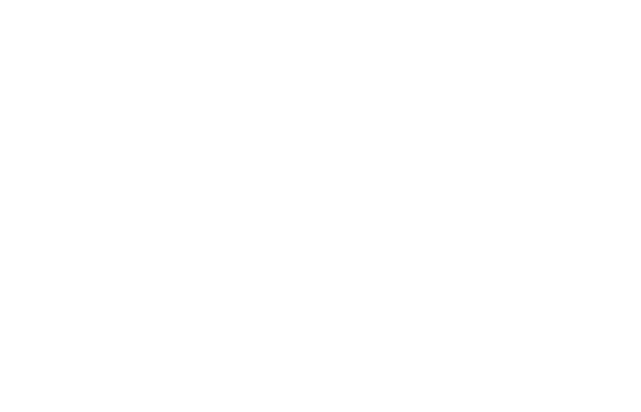
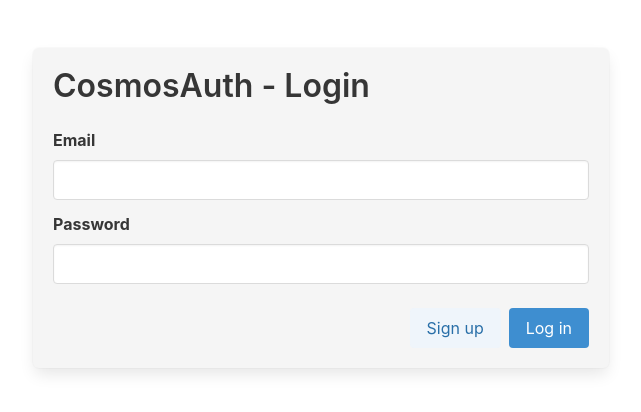
Before and after one commit to BayuDC/cosmos-auth, a React (Vite) app in the folder client/: page /login in a window 1280 px wide. Before the commit this address had no page. Shown: the top 412 px of the page, without its empty margins (319-960 px from the left). Built offline with nearby package versions, Linux system fonts and the light colour scheme.

Commit message:
client: design the login page

```diff
--- a/client/src/App.jsx
+++ b/client/src/App.jsx
@@ -2,6 +2,7 @@
 
 import MainLayout from './layouts/Main';
 import Home from './pages/Home';
+import Login from './pages/Login';
 
 function App() {
     return (
@@ -10,6 +11,7 @@
                 <Route path="/" element={<MainLayout />}>
                     <Route index element={<Home />} />
                 </Route>
+                <Route path="/login" element={<Login />} />
             </Routes>
         </BrowserRouter>
     );
--- /dev/null
+++ b/client/src/layouts/Auth.jsx
@@ -0,0 +1,15 @@
+function Auth({ children }) {
+    return (
+        <div className="section">
+            <div className="container">
+                <div className="columns is-centered is-mobile">
+                    <div className="column" style={{ maxWidth: '600px' }}>
+                        {children}
+                    </div>
+                </div>
+            </div>
+        </div>
+    );
+}
+
+export default Auth;
--- /dev/null
+++ b/client/src/pages/Login.jsx
@@ -0,0 +1,38 @@
+import { Link } from 'react-router-dom';
+import AuthLayout from '../layouts/Auth';
+
+function Login() {
+    return (
+        <AuthLayout>
+            <form action="" className="box has-background-light">
+                <div className="block">
+                    <h1 className="title">CosmosAuth - Login</h1>
+                </div>
+                <div className="block">
+                    <div className="field">
+                        <div className="label">Email</div>
+                        <input type="text" className="input" autoComplete="none" />
+                    </div>
+                    <div className="field">
+                        <div className="label">Password</div>
+                        <input type="password" className="input" autoComplete="none" />
+                    </div>
+                </div>
+                <div className="block">
+                    <div className="control">
+                        <div className="buttons is-flex is-justify-content-end">
+                            <Link to="/signup" type="button" className="button is-info is-light">
+                                Sign up
+                            </Link>
+                            <button type="submit" className="button is-info">
+                                Log in
+                            </button>
+                        </div>
+                    </div>
+                </div>
+            </form>
+        </AuthLayout>
+    );
+}
+
+export default Login;
```
